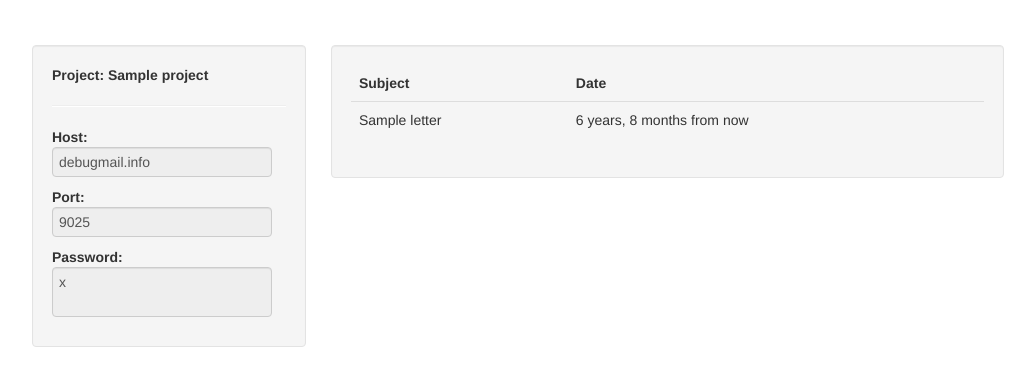
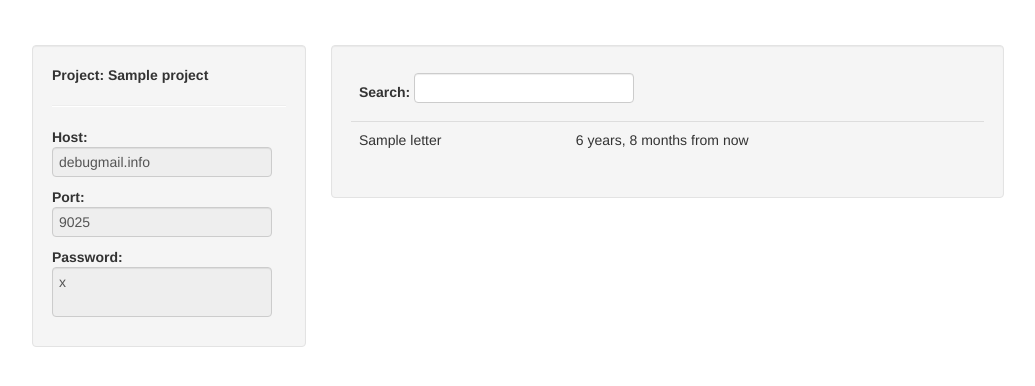
Before and after one commit to dizballanze/debugmail, a Django app: template frontend/templates/project/show_project.html in a window 1280 px wide. Shown: the top 386 px of the page, without its empty margins (77-1112 px from the left). Run offline with Django 3.2, Linux system fonts and the light colour scheme; the template is opened without the code that fills it: most values are stand-ins (such as "Sample title", 1, 10 or a date in 2020); parts of the project's set-up code (start-up, migrations or seed data) failed here and were passed over; some libraries are stand-ins or nearby versions.

Commit message:
search input

```diff
--- a/frontend/templates/project/show_project.html
+++ b/frontend/templates/project/show_project.html
@@ -23,7 +23,7 @@
             {% for letter in letters %}
                 {% if forloop.first %}
                     <table class="table">
-                    <thead><tr><th>Subject</th><th>Date</th></tr></thead>
+                    <thead><tr><th colspan="2">Search: <input type="text" id="search"></th></tr></thead>
                 {% endif %}
                     <tr class="open-row" data-letter-id="{{ letter.id }}">
                         <td>{{ letter.subject }}</td><td>{{ letter.date|naturaltime }}</td>
```
